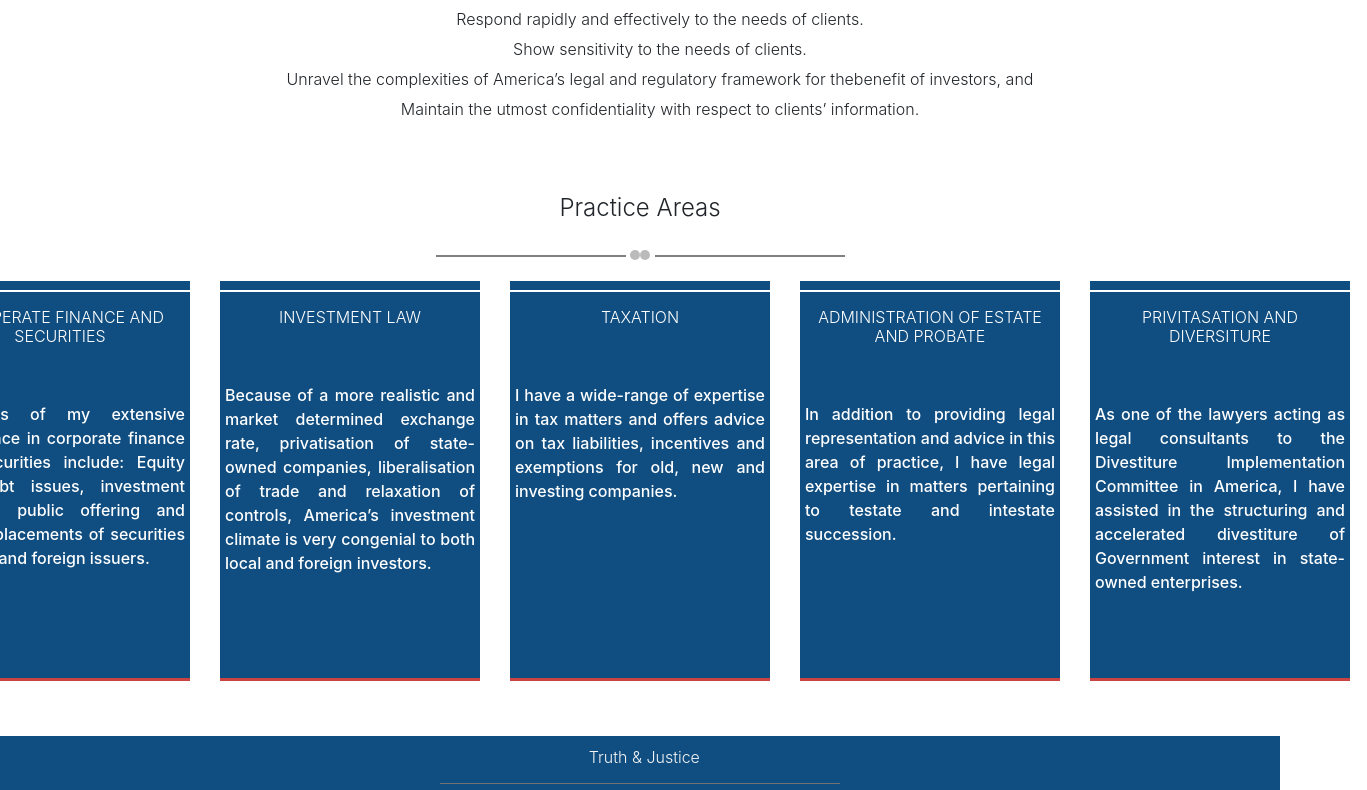
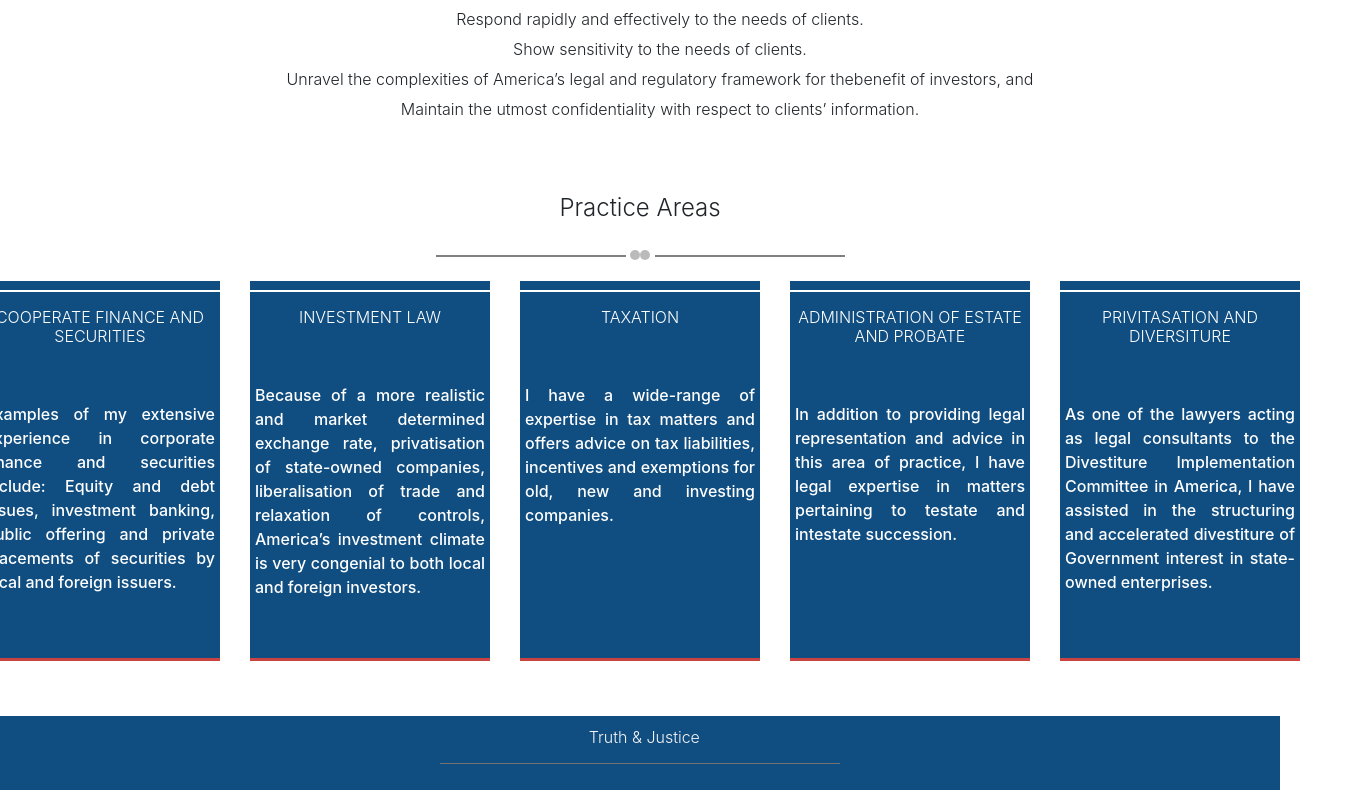
Before and after one commit to elikemscott/Lf-portofolio, a React (Create React App) app in the folder portofolio/: page / in a window 1280 px wide. Shown: the part 1914-2704 px from the top of the page, 1367 px wide, since content can reach past the window. Built offline with nearby package versions, Linux system fonts and the light colour scheme.

Commit message:
responsive v5

```diff
--- a/portofolio/src/App.css
+++ b/portofolio/src/App.css
@@ -909,7 +909,8 @@ and (max-width: 1366px)
 }
 
 .flex-container > div {
-
+  height: 380px;
+  width: 240px;
   margin: 15px;
 
 }
```
